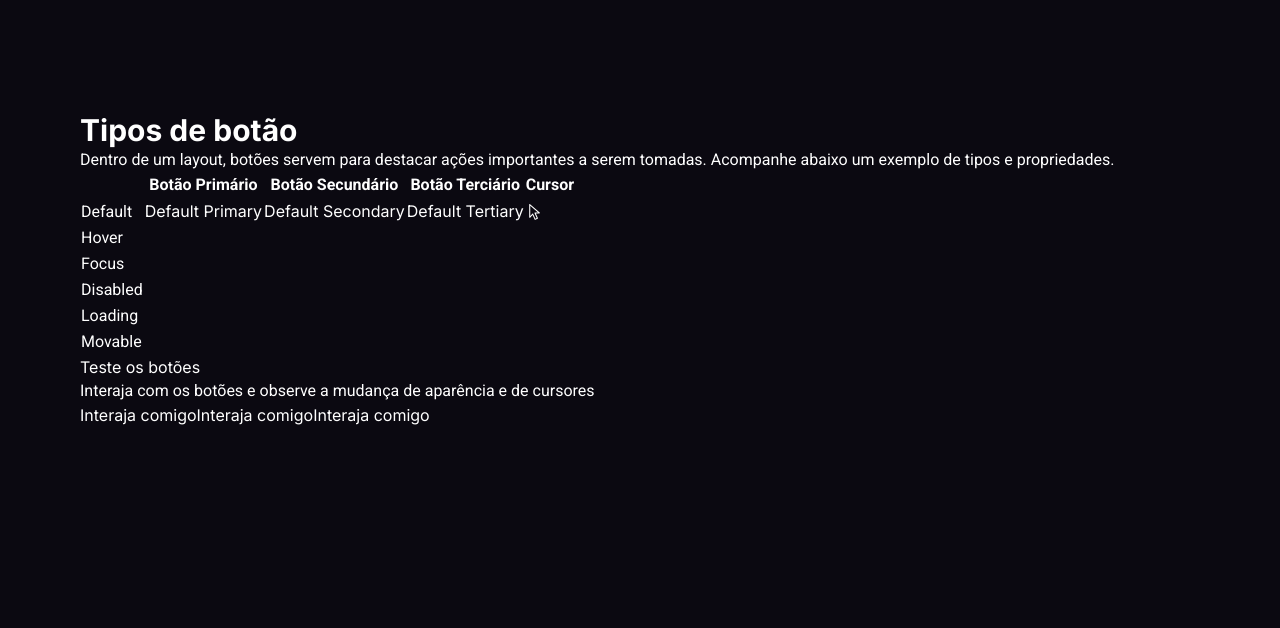
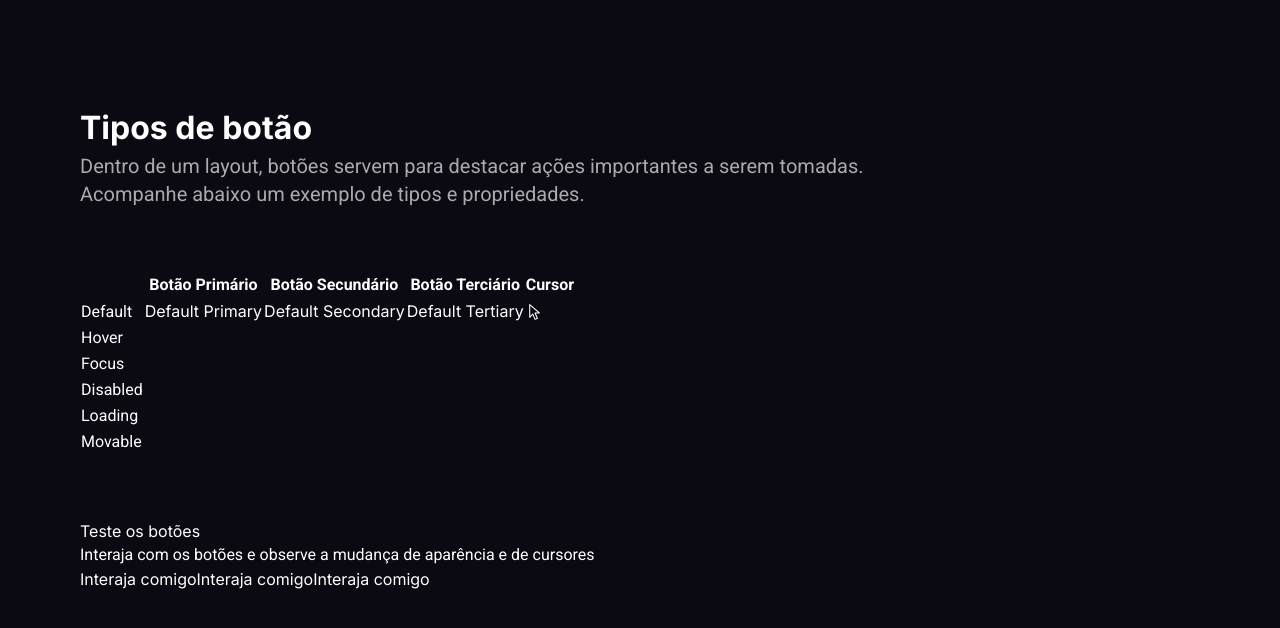
Before and after one commit to PabloXT14/boracodar-03, a React (Vite) app: page / in a window 1280 px wide. Shown: the top 628 px of the page. Built offline with nearby package versions, Linux system fonts and the light colour scheme.

Commit message:
style: add styling to page-description

```diff
--- a/src/app.tsx
+++ b/src/app.tsx
@@ -4,7 +4,7 @@ import { PageDescription } from './components/page-description'
 
 export function App() {
   return (
-    <main className="mx-20 my-28 flex w-auto flex-col">
+    <main className="mx-20 my-28 flex w-auto flex-col gap-16">
       <PageDescription />
       <ButtonsTable />
       <ButtonsDemo />
--- a/src/components/page-description.tsx
+++ b/src/components/page-description.tsx
@@ -1,10 +1,11 @@
 export const PageDescription = () => {
   return (
-    <div>
-      <h1 className="text-3xl font-bold">Tipos de botão</h1>
-      <p>
+    <div className="flex flex-col gap-2">
+      <h1 className="text-[32px] font-bold leading-none">Tipos de botão</h1>
+      <p className="text-xl font-normal opacity-65">
         Dentro de um layout, botões servem para destacar ações importantes a
-        serem tomadas. Acompanhe abaixo um exemplo de tipos e propriedades.
+        serem tomadas. <br />
+        Acompanhe abaixo um exemplo de tipos e propriedades.
       </p>
     </div>
   )
```
